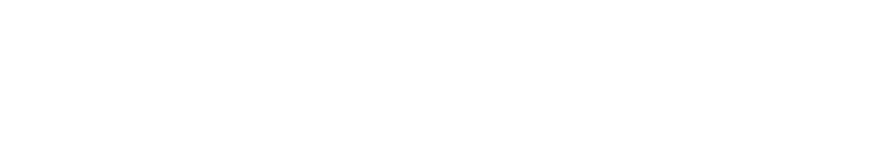
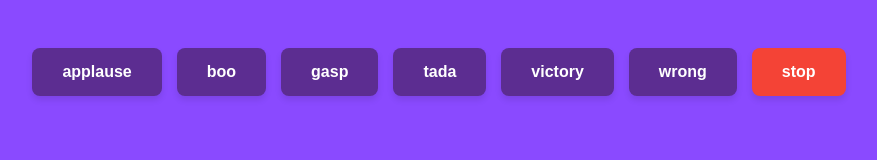
Before and after one commit to acciojob/Soundbar-accio-Akshaya, a website: page main.html in a window 1280 px wide. Shown: the whole page, without its empty margins (201-1078 px from the left). Drawn offline with Linux system fonts and the light colour scheme.

Commit message:
created a submission

```diff
--- a/main.html
+++ b/main.html
@@ -7,6 +7,7 @@
 </head>
 
 <body>
+	<div id="buttons"></div>
 	<!-- the entire body must be written by student -->
     <script type="text/javascript" src="./script.js">
 </script>
--- a/script.js
+++ b/script.js
@@ -1 +1,42 @@
 //your JS code here. If required.
+const soundFiles = ['applause', 'boo', 'gasp', 'tada', 'victory', 'wrong']; // Sound file names without extensions
+        const soundDirectory = './sounds/';
+        const buttonsContainer = document.getElementById('buttons');
+
+        const createButton = (label, className, onClickHandler) => {
+            const button = document.createElement('button');
+            button.className = className;
+            button.textContent = label;
+            button.addEventListener('click', onClickHandler);
+            return button;
+        };
+
+        const sounds = {};
+
+        // Create buttons for each sound
+        soundFiles.forEach(sound => {
+            const audio = new Audio(`${soundDirectory}${sound}.mp3`);
+            sounds[sound] = audio;
+
+            const button = createButton(sound, 'btn', () => {
+                stopAllSounds();
+                audio.play();
+            });
+
+            buttonsContainer.appendChild(button);
+        });
+
+        // Create a stop button
+        const stopButton = createButton('stop', 'btn stop', () => {
+            stopAllSounds();
+        });
+
+        buttonsContainer.appendChild(stopButton);
+
+        // Stop all sounds
+        function stopAllSounds() {
+            Object.values(sounds).forEach(audio => {
+                audio.pause();
+                audio.currentTime = 0;
+            });
+        }
--- a/styles.css
+++ b/styles.css
@@ -1 +1,35 @@
 /*  your css code here. If applicable */
+body {
+            font-family: Arial, sans-serif;
+            text-align: center;
+            padding: 20px;
+            background-color: #8a4aff; /* Matches purple background */
+        }
+        #buttons {
+            display: flex;
+            justify-content: center;
+            flex-wrap: wrap;
+            gap: 15px;
+            margin-top: 20px;
+        }
+        .btn {
+            background-color: #5c2d91; /* Matches button color */
+            color: white;
+            border: none;
+            padding: 15px 30px;
+            font-size: 16px;
+            font-weight: bold;
+            text-transform: lowercase;
+            cursor: pointer;
+            border-radius: 8px;
+            box-shadow: 0 4px 6px rgba(0, 0, 0, 0.1);
+        }
+        .btn:hover {
+            background-color: #50287e; /* Darker purple for hover effect */
+        }
+        .stop {
+            background-color: #f44336; /* Matches red stop button */
+        }
+        .stop:hover {
+            background-color: #e53935; /* Darker red for hover effect */
+        }
```
